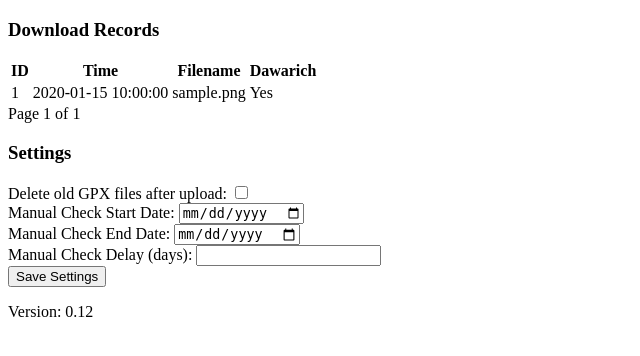
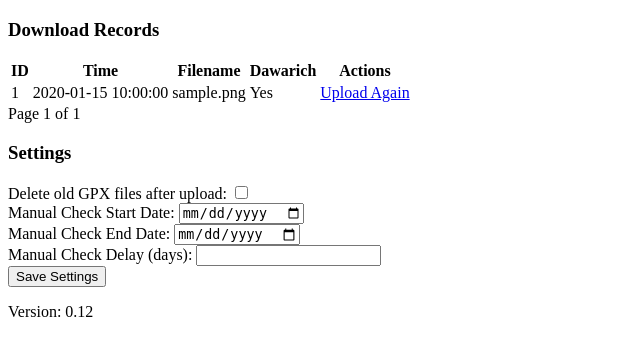
Before and after one commit to pinionless/garmin-to-dawarich-sync, a Flask app: page / in a window 1280 px wide. Shown: the part 179-535 px from the top of the page, without its empty margins (0-640 px from the left). Run offline with Flask 3, Linux system fonts and the light colour scheme; tables that the repository leaves empty hold one stand-in row (values such as "Sample post"); parts of the project's set-up code (start-up, migrations or seed data) failed here and were passed over.

Commit message:
add upload again option to table and backend

```diff
--- a/index.py
+++ b/index.py
@@ -71,13 +71,17 @@ def check():
 
 
 @index_bp.route('/upload')
-def upload():
+@index_bp.route('/upload/<int:record_id>')
+def upload(record_id=None):
     # Retrieve GPX_FILES_DIR from config, defaulting if not set
     gpx_base_path = current_app.config.get('GPX_FILES_DIR', '/garmin/activities/')
 
-    records_to_upload = DownloadRecord.query.filter(
-        (DownloadRecord.dawarich == False) | (DownloadRecord.dawarich == None)
-    ).order_by(DownloadRecord.id.asc()).all() # Process oldest first
+    if record_id:
+        records_to_upload = DownloadRecord.query.filter_by(id=record_id).all()
+    else:
+        records_to_upload = DownloadRecord.query.filter(
+            (DownloadRecord.dawarich == False) | (DownloadRecord.dawarich == None)
+        ).order_by(DownloadRecord.id.asc()).all() # Process oldest first
 
     if not records_to_upload:
         flash("No new files to upload to Dawarich.", "info")
@@ -123,8 +127,8 @@ def upload():
 
         # Delay before processing the next file, if it's not the last one
         if i < len(records_to_upload) - 1:
-            current_app.logger.info(f"/upload: Waiting 5 seconds before next upload...")
-            time.sleep(5)
+            current_app.logger.info(f"/upload: Waiting 2 seconds before next upload...")
+            time.sleep(2)
 
     # Flash a summary message
     if uploaded_count > 0 and failed_count == 0:
--- a/templates/index.html
+++ b/templates/index.html
@@ -18,7 +18,7 @@
     {% if records %}
     <table class="table">
         <thead>
-            <tr><th>ID</th><th>Time</th><th>Filename</th><th>Dawarich</th></tr>
+            <tr><th>ID</th><th>Time</th><th>Filename</th><th>Dawarich</th><th>Actions</th></tr>
         </thead>
         <tbody>
             {% for rec in records %}
@@ -27,6 +27,7 @@
                 <td>{{ rec.download_time }}</td>
                 <td>{{ rec.filename }}</td>
                 <td>{{ "Yes" if rec.dawarich else "No" }}</td>
+                <td><a href="{{ url_for('index.upload', record_id=rec.id) }}">Upload Again</a></td>
             </tr>
             {% endfor %}
         </tbody>
```
